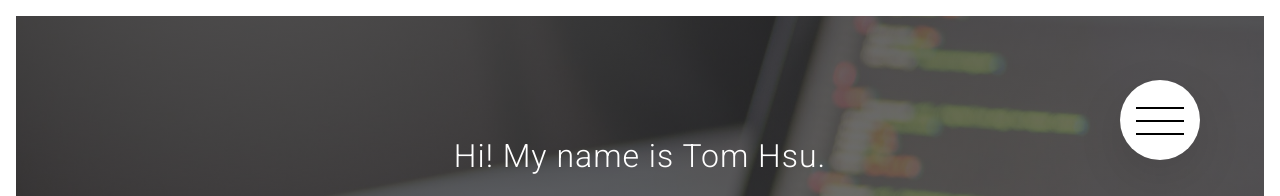
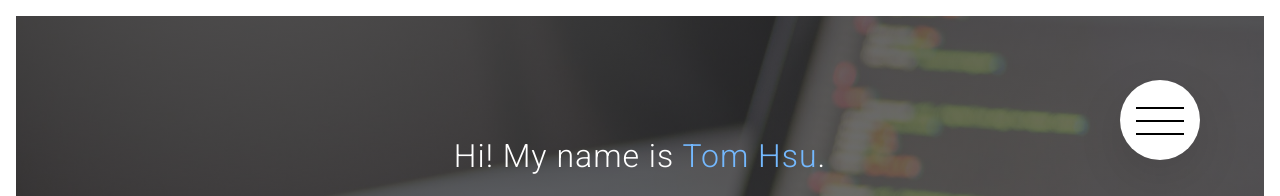
Before and after one commit to thomaschsu/react-portfolio, a React (Create React App) app: page / in a window 1280 px wide. Shown: the top 196 px of the page. Built offline with nearby package versions, Linux system fonts and the light colour scheme.

Commit message:
Modified header

```diff
--- a/src/Header.js
+++ b/src/Header.js
@@ -6,7 +6,7 @@ class Header extends Component {
         return (
             <header className="Header">
                 <div className="Header-about-box">
-                    <h1 className="Header-heading">Hi! My name is Tom Hsu.</h1>
+                    <h1 className="Header-heading">Hi! My name is <span className="Header-name">Tom Hsu</span>.</h1>
                     <img id="me" src="images/profile.jpg" alt="Picture of Tom Hsu" />
                     <h2 className="Header-subtitle">I'm a front-end web developer</h2>
                 </div>
--- a/src/Header.scss
+++ b/src/Header.scss
@@ -83,6 +83,9 @@ $color-black: #424242;
         animation-timing-function: ease-in-out;
         backface-visibility: hidden;
     }
+    &-name {
+        color: $color-primary-light;
+    }
 }
 
 #me {
```
